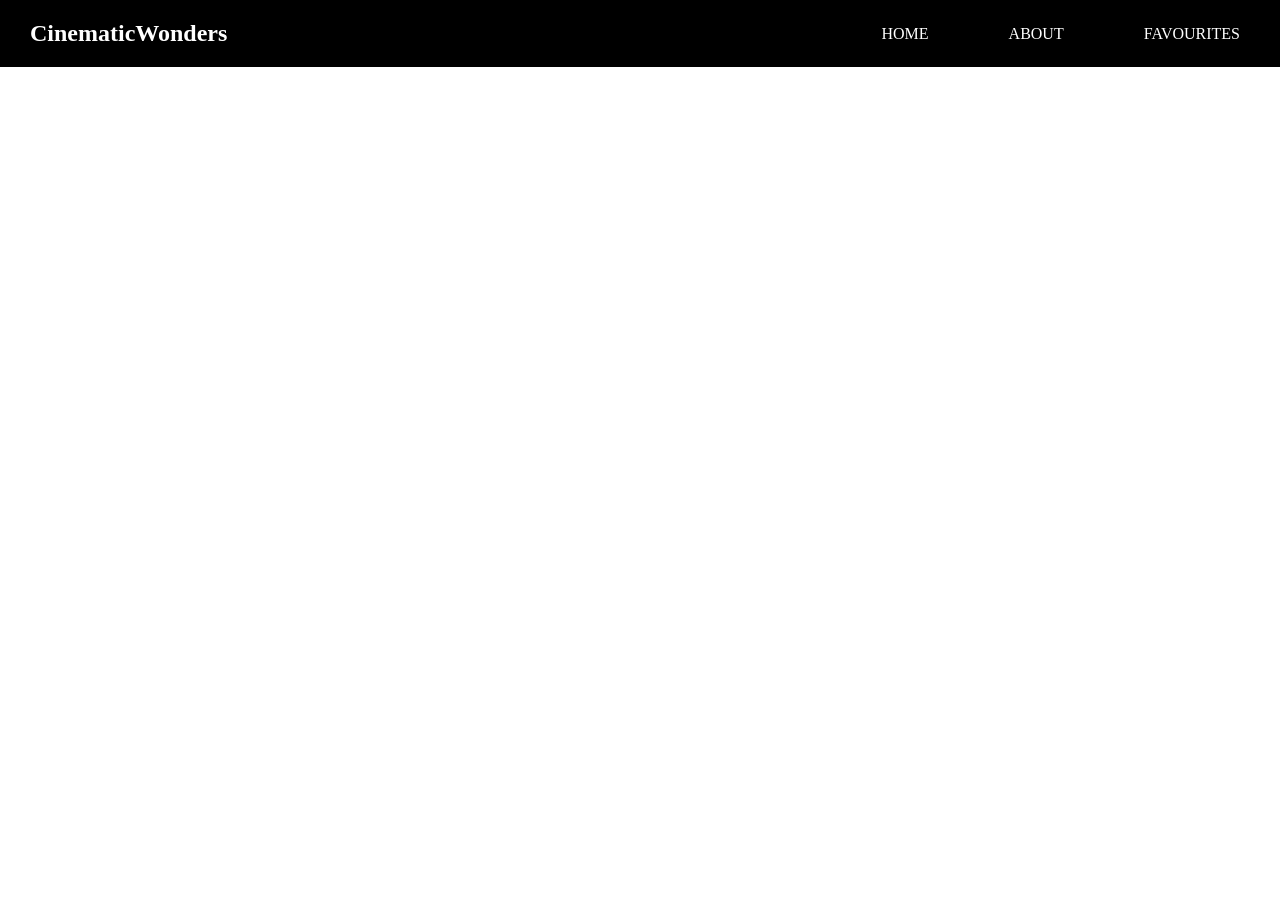
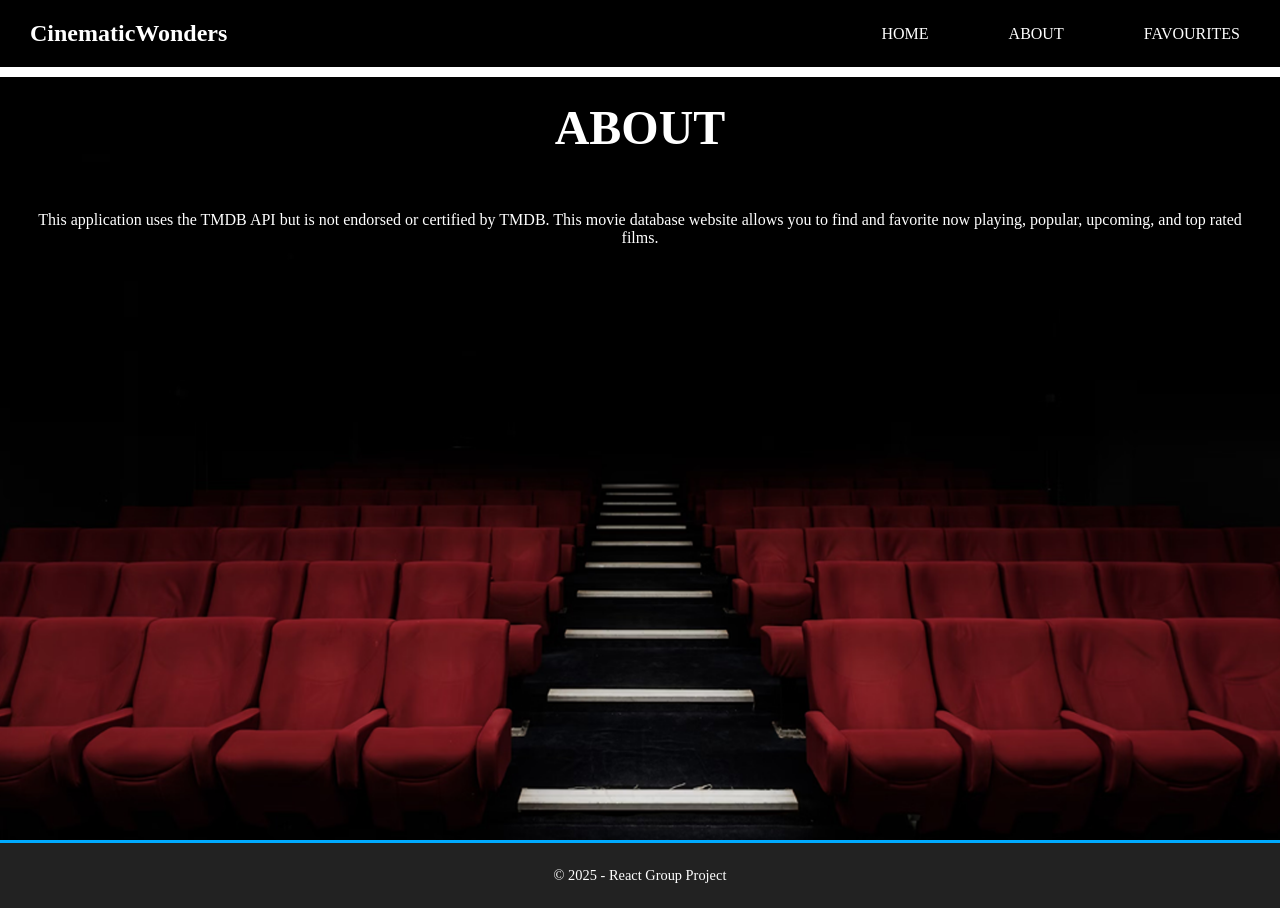
Before and after one commit to Bianca-BCIT/FWD40-Movie, a React (Vite) app: page /about in a window 1280 px wide. Before the commit the page ends 800 px from the top, so only its background shows below. Built offline with nearby package versions, Linux system fonts and the light colour scheme; no server answers.

Commit message:
created about page

```diff
--- a/package.json
+++ b/package.json
@@ -24,6 +24,6 @@
     "eslint-plugin-react-hooks": "^5.0.0",
     "eslint-plugin-react-refresh": "^0.4.16",
     "globals": "^15.14.0",
-    "vite": "^6.0.5"
+    "vite": "^6.1.0"
   }
 }
--- a/src/components/Navbar.jsx
+++ b/src/components/Navbar.jsx
@@ -24,8 +24,6 @@ function Navbar() {
 
     )
 
-
-
 }
 
 export default Navbar;
--- /dev/null
+++ b/src/pages/PageAbout.css
@@ -0,0 +1,19 @@
+#about {
+    padding: 20px;
+    min-height: 100vh;
+    color: white;
+    background-image: url('../images/cinema.png');
+    background-size: cover;
+    background-position: center;
+    display: flex;
+    flex-direction: column;
+    justify-content: flex-start;
+    align-items: center;
+    text-align: center;
+}
+
+.about-title {
+    margin-top: 10vh;
+    font-size: 3rem;
+    color: white;
+}
--- /dev/null
+++ b/src/pages/PageAbout.jsx
@@ -0,0 +1,11 @@
+import './PageAbout.css'
+function PageAbout() {
+    return (
+        <main id="about">
+             <h2 className="about-title"> ABOUT</h2>
+             <p>This application uses the TMDB API but is not endorsed or certified by TMDB. This movie database website allows you to find and favorite now playing, popular, upcoming, and top rated films. </p>
+        </main>
+    );
+}
+
+export default PageAbout;
--- a/src/router/AppRouter.jsx
+++ b/src/router/AppRouter.jsx
@@ -1,5 +1,6 @@
 import { BrowserRouter, Routes, Route } from "react-router-dom";
 import PageHome from "../pages/pageHome";
+import PageAbout from "../pages/PageAbout";
 import Header from "../components/Header";
 import Footer from "../components/Footer";
 import PageMovie from "../pages/PageMovie";
@@ -15,6 +16,7 @@ function AppRouter() {
                 <Navbar />
                 <Routes>
                     <Route path="/" element={<PageHome />} />
+                    <Route path="/about" element={<PageAbout />} />
                     <Route path="/movie/:id" element={<PageMovie />} />
                     <Route path="/favorites" element={<PageFavorites />} />
                 </Routes>
```
Also changed, not shown: 1 other file (tests, documents, lock files or other folders).
